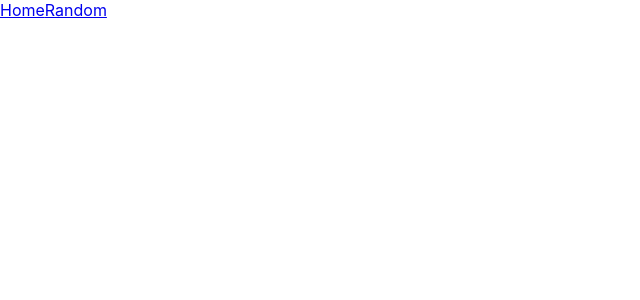
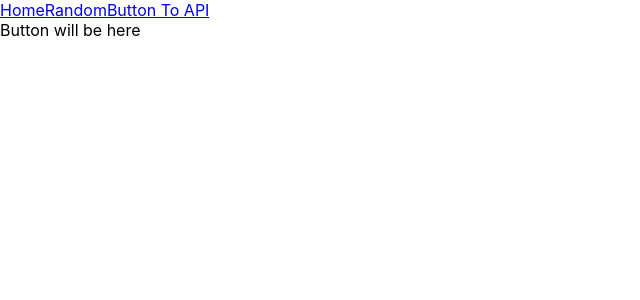
Before and after one commit to roselandroche/mar2021, a React (Create React App) app in the folder practice-js/: page /buttontoapi in a window 1280 px wide. Shown: the top 300 px of the page, without its empty margins (0-640 px from the left). Built offline with nearby package versions, Linux system fonts and the light colour scheme.

Commit message:
Created new component to practice API calls

```diff
--- a/practice-js/src/components/App.js
+++ b/practice-js/src/components/App.js
@@ -2,16 +2,19 @@ import { Route, Switch, Link } from 'react-router-dom';
 import '../App.css';
 import Home from './Home';
 import Random from './Random';
+import ButtonToAPI from './ButtonToAPI';
 
 function App() {
   return (
     <div>
       <Link to={'/'}>Home</Link>
       <Link to={'/random'}>Random</Link>
+      <Link to={'/buttontoapi'}>Button To API</Link>
 
       <Switch>
         <Route exact path="/" component={Home} />
         <Route exact path="/random" render={() => <Random name={'Rose'} />} />
+        <Route exact path="/buttontoapi" render={() => <ButtonToAPI />} />
       </Switch>
     </div>
 
--- /dev/null
+++ b/practice-js/src/components/ButtonToAPI.js
@@ -0,0 +1,11 @@
+import React from 'react'
+
+function ButtonToAPI() {
+    return (
+        <div>
+            Button will be here
+        </div>
+    )
+}
+
+export default ButtonToAPI
```
Also changed, not shown: practice-js/src/components/Home.js (indentation only).
